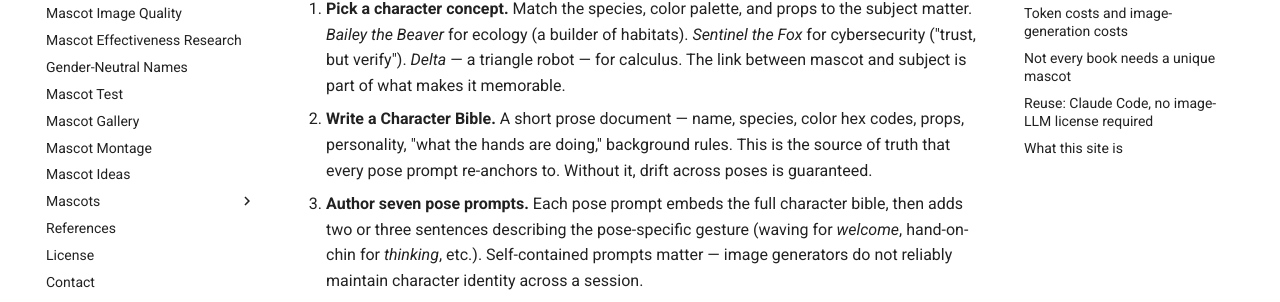
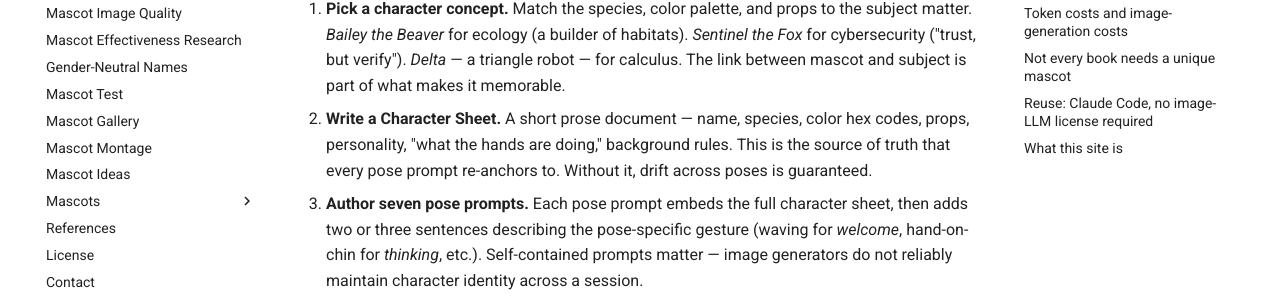
Before and after one commit to dmccreary/book-mascots, an MkDocs documentation site: the page built from docs/about.md, in a window 1280 px wide and 900 px high, scrolled down 970 px. Shown: the part 151-453 px from the top of the window. Built offline with MkDocs 1.6.1 and Material for MkDocs 9.7.7, drawn with Linux system fonts in a browser that asks for light colours; comment, search, counter and statistics services are not loaded.

Commit message:
change "Character Bible" to be "Character Sheet" to be more agnostic

```diff
--- a/docs/about.md
+++ b/docs/about.md
@@ -20,8 +20,8 @@ The poses themselves are a small visual vocabulary. Once a reader has learned th
 The workflow we use across these books is roughly:
 
 1. **Pick a character concept.** Match the species, color palette, and props to the subject matter. *Bailey the Beaver* for ecology (a builder of habitats). *Sentinel the Fox* for cybersecurity ("trust, but verify"). *Delta* — a triangle robot — for calculus. The link between mascot and subject is part of what makes it memorable.
-2. **Write a Character Bible.** A short prose document — name, species, color hex codes, props, personality, "what the hands are doing," background rules. This is the source of truth that every pose prompt re-anchors to. Without it, drift across poses is guaranteed.
-3. **Author seven pose prompts.** Each pose prompt embeds the full character bible, then adds two or three sentences describing the pose-specific gesture (waving for *welcome*, hand-on-chin for *thinking*, etc.). Self-contained prompts matter — image generators do not reliably maintain character identity across a session.
+2. **Write a Character Sheet.** A short prose document — name, species, color hex codes, props, personality, "what the hands are doing," background rules. This is the source of truth that every pose prompt re-anchors to. Without it, drift across poses is guaranteed.
+3. **Author seven pose prompts.** Each pose prompt embeds the full character sheet, then adds two or three sentences describing the pose-specific gesture (waving for *welcome*, hand-on-chin for *thinking*, etc.). Self-contained prompts matter — image generators do not reliably maintain character identity across a session.
 4. **Generate, trim, save.** Run each prompt through an image generator (DALL-E, Midjourney, Imagen, Firefly), trim padding, save as a transparent PNG.
 5. **Wire into the book.** Copy the PNGs into `docs/img/mascot/` and reference them from chapter markdown using a small shortcode or admonition pattern.
 
```
Also changed, not shown: docs/mascots/cybersecurity/image-prompts.md (+1 -1 lines).
